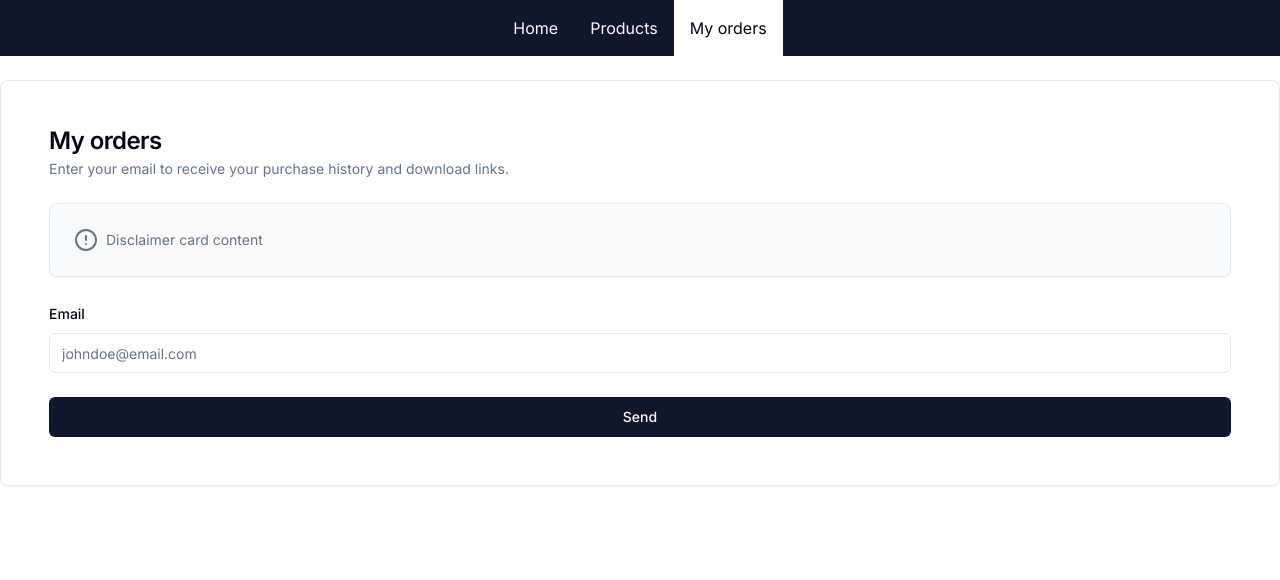
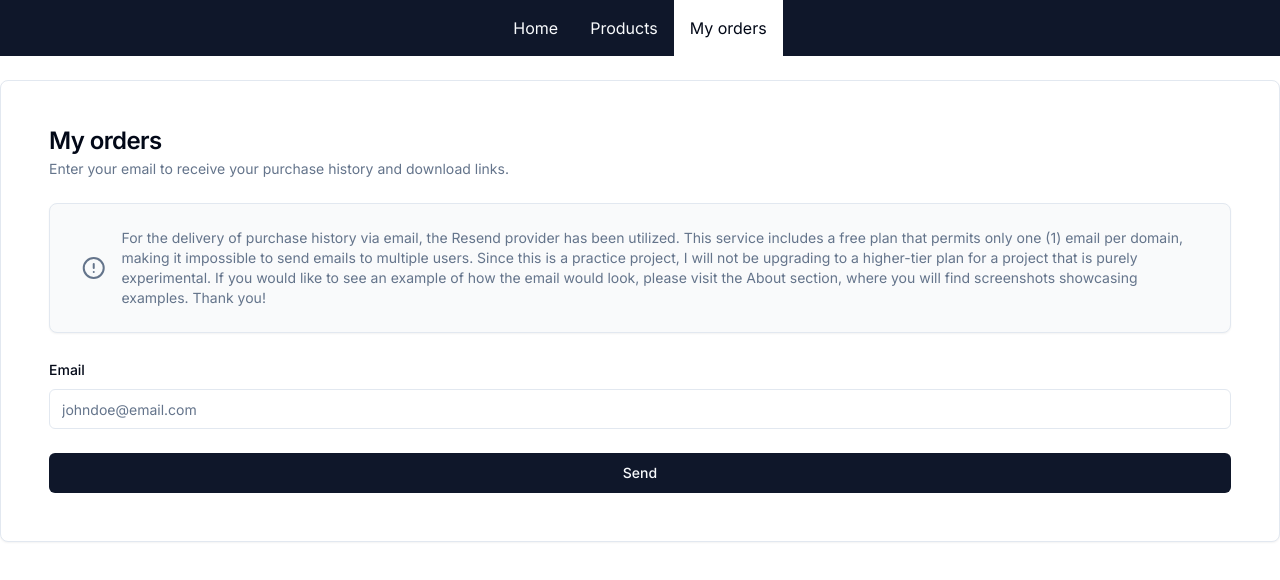
Before and after one commit to FacuTombesi/Ecommerce, a Next.js app: page /orders in a window 1280 px wide. Shown: the top 580 px of the page. Built offline with nearby package versions, Linux system fonts and the light colour scheme; no server answers.

Commit message:
update(+): finished orders section disclaimer card

```diff
--- a/src/app/(customerPages)/orders/page.tsx
+++ b/src/app/(customerPages)/orders/page.tsx
@@ -19,7 +19,9 @@ export default function OrdersPage() {
           <CardTitle>My orders</CardTitle>
           <CardDescription>Enter your email to receive your purchase history and download links.</CardDescription>
         </CardHeader>
-        <DisclaimerCard content="Disclaimer card content" />
+        <DisclaimerCard
+          content="For the delivery of purchase history via email, the Resend provider has been utilized. This service includes a free plan that permits only one (1) email per domain, making it impossible to send emails to multiple users. Since this is a practice project, I will not be upgrading to a higher-tier plan for a project that is purely experimental. If you would like to see an example of how the email would look, please visit the About section, where you will find screenshots showcasing examples. Thank you!"
+        />
         <CardContent>
           <div className="space-y-2 mx-6">
             <Label htmlFor="email">Email</Label>
--- a/src/components/DisclaimerCard.tsx
+++ b/src/components/DisclaimerCard.tsx
@@ -5,8 +5,8 @@ export function DisclaimerCard({ content }: { content: string }) {
   return (
     <Card className="mx-6 bg-gray-50">
       <CardContent className="my-0 text-muted-foreground text-sm">
-        <div className="flex items-center">
-          <CircleAlert />
+        <div className="flex items-center pr-4">
+          <CircleAlert width="120px" />
           <p className="ml-2">{content}</p>
         </div>
       </CardContent>
```
